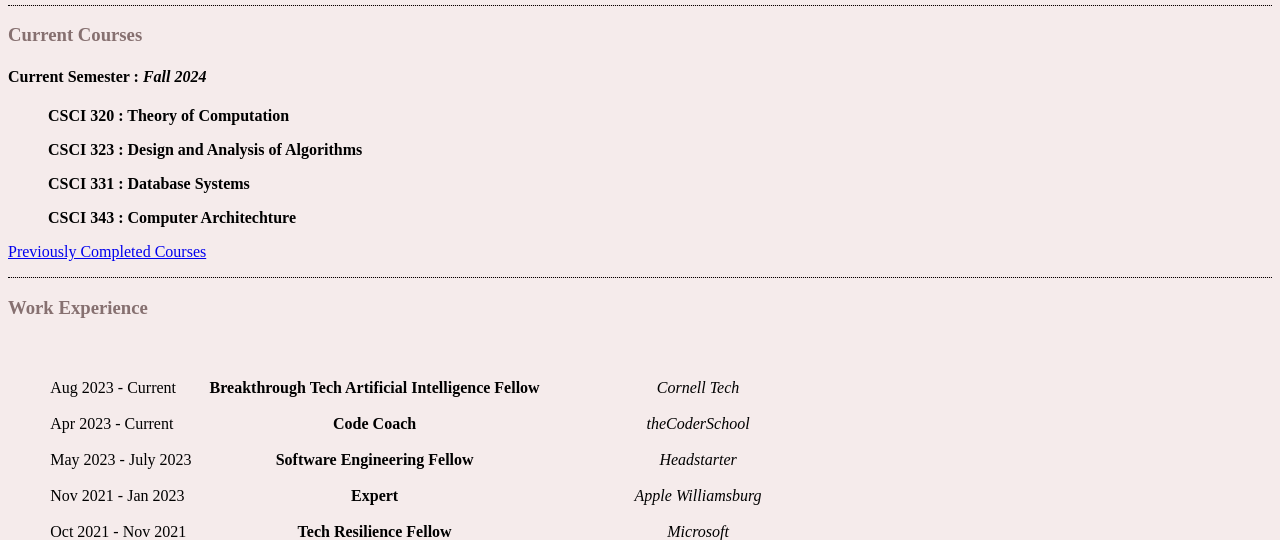
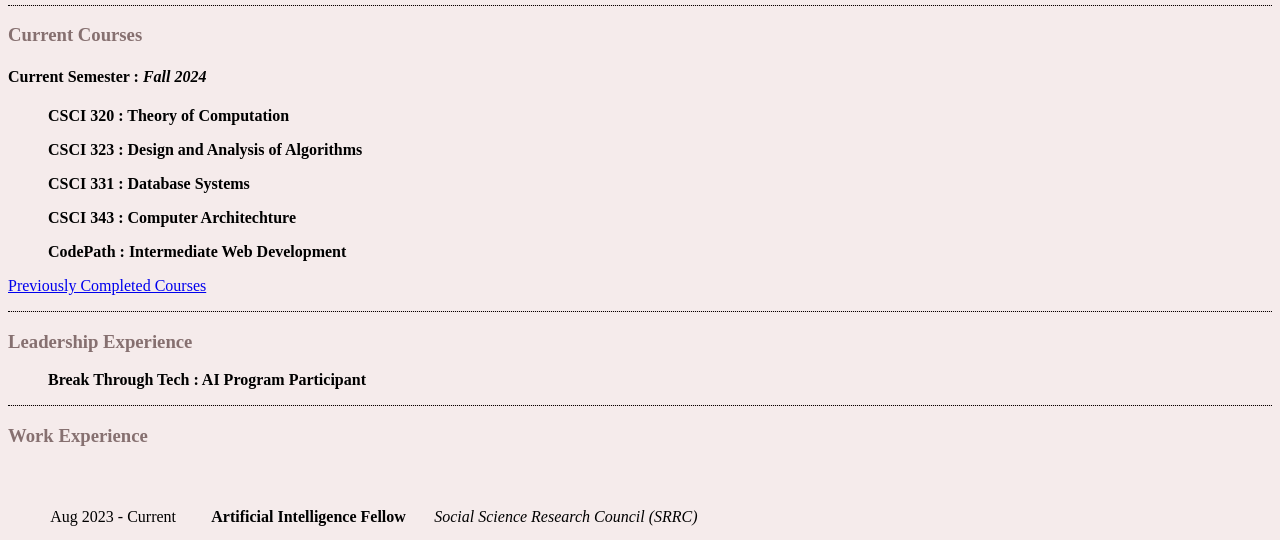
Before and after one commit to floresloyd/cv, a plain HTML site: page index.html in a window 1280 px wide. Shown: the part 250-790 px from the top of the page. Drawn offline with Linux system fonts and the light colour scheme.

Commit message:
Update index.html

```diff
--- a/index.html
+++ b/index.html
@@ -35,15 +35,23 @@
         <ul>
             <p><strong> CSCI 343 : Computer Architechture </strong></p>
         </ul>
+        <ul>
+            <p><strong> CodePath : Intermediate Web Development </strong></p>
+        </ul>
 
         <p><a href="completed_courses.html">Previously Completed Courses</a></p>
+        <hr>
+        <h3><strong>Leadership Experience</strong></h3>
+        <ul>
+            <p><strong> Break Through Tech : AI Program Participant </strong></p>
+        </ul>
         <hr>
         <h3><strong>Work Experience</strong></h3>
         <table>
             <tr>
                 <td> Aug 2023 - Current</td>
-                <td class="workexp-table"><strong>Breakthrough Tech Artificial Intelligence Fellow </strong></td>
-                <td class="workexp-table"><em> Cornell Tech</em></td>
+                <td class="workexp-table"><strong>Artificial Intelligence Fellow </strong></td>
+                <td class="workexp-table"><em> Social Science Research Council (SRRC)</em></td>
             </tr>
             <tr>
                 <td>Apr 2023 - Current</td>
```
